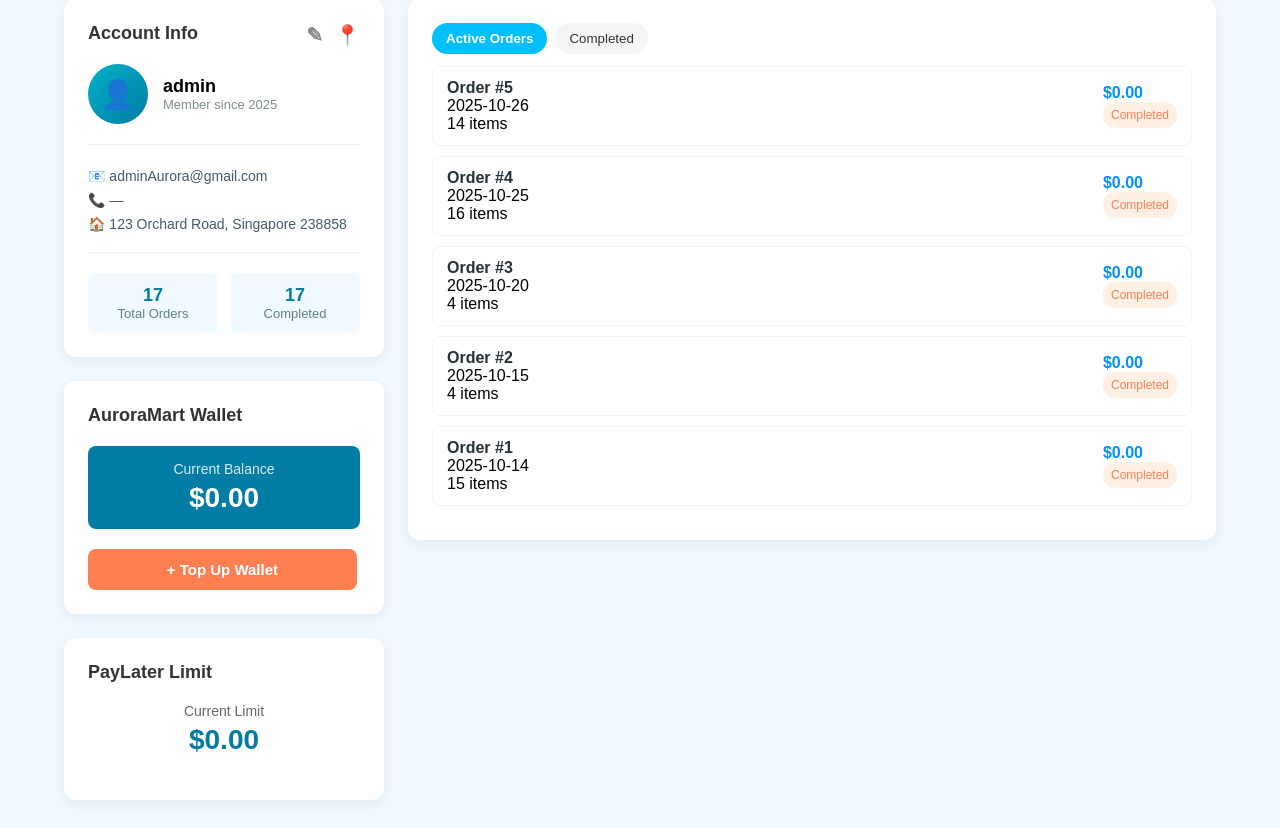
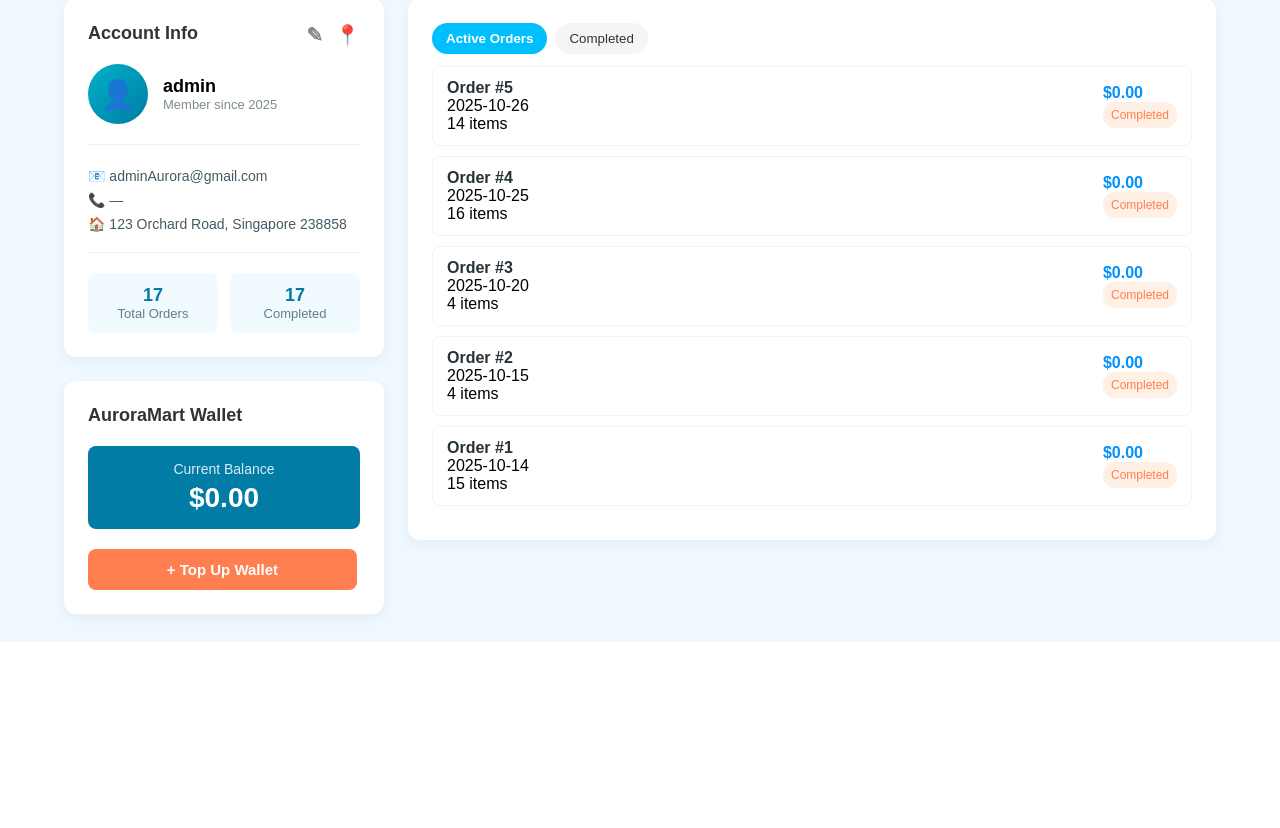
Before and after one commit to sucrameht/aurora-mart, a Django app: page /storefront/profile/ in a window 1280 px wide. Shown: the part 161-989 px from the top of the page. After the commit the page ends 803 px from the top, so only its background shows below. Run offline with Django 5.2, Linux system fonts and the light colour scheme; a user stored in the database is signed in; data comes from the database, SQL or seed files in the repository; both versions use the stored data as it was after the commit.

Commit message:
remove paylater feature

```diff
--- a/aurora_mart_proj/storefront/templates/checkout.html
+++ b/aurora_mart_proj/storefront/templates/checkout.html
@@ -111,12 +111,6 @@
                     </div>
 
                     <div class="payment-option">
-                        <input type="radio" id="paylater" name="payment_method" value="paylater"
-                               {% if selected_payment_method == 'paylater' %}checked{% endif %}>
-                        <label for="paylater">PayLater</label>
-                    </div>
-
-                    <div class="payment-option">
                         <input type="radio" id="wallet" name="payment_method" value="wallet"
                                {% if selected_payment_method == 'wallet' %}checked{% endif %}>
                         <label for="wallet">AuroraMart Wallet (Balance: ${{ profile.wallet_balance|default:'0.00' }})</label>
--- a/aurora_mart_proj/storefront/templates/profile.html
+++ b/aurora_mart_proj/storefront/templates/profile.html
@@ -84,16 +84,6 @@
                     </div>
                     <a href="{% url 'wallet' %}" class="btn-top-up">+ Top Up Wallet</a>
                 </div>
-
-                <div class="paylater-card">
-                    <div class="card-header">
-                        <h2>PayLater Limit</h2>
-                    </div>
-                    <div class="paylater-balance">
-                        <span class="paylater-label">Current Limit</span>
-                        <span class="paylater-amount">${{ profile.paylater_limit|default:'0.00' }}</span>
-                    </div>
-                </div>
             </aside>
 
             <section class="orders-panel">
--- a/aurora_mart_proj/storefront/views.py
+++ b/aurora_mart_proj/storefront/views.py
@@ -431,13 +431,6 @@ class CheckoutView(LoginRequiredMixin, View):
                 profile.wallet_balance -= total
                 profile.save()
 
-            elif payment_method == 'paylater':
-                if (profile.paylater_used + total) > profile.paylater_limit:
-                    messages.error(request, "This purchase exceeds your PayLater limit.")
-                    return self.get(request)
-                profile.paylater_used += total
-                profile.save()
-
             elif payment_method == 'card':
                 print("Processing credit card (simulation)...")
 
```
Also changed, not shown: aurora_mart_proj/db.sqlite3.
